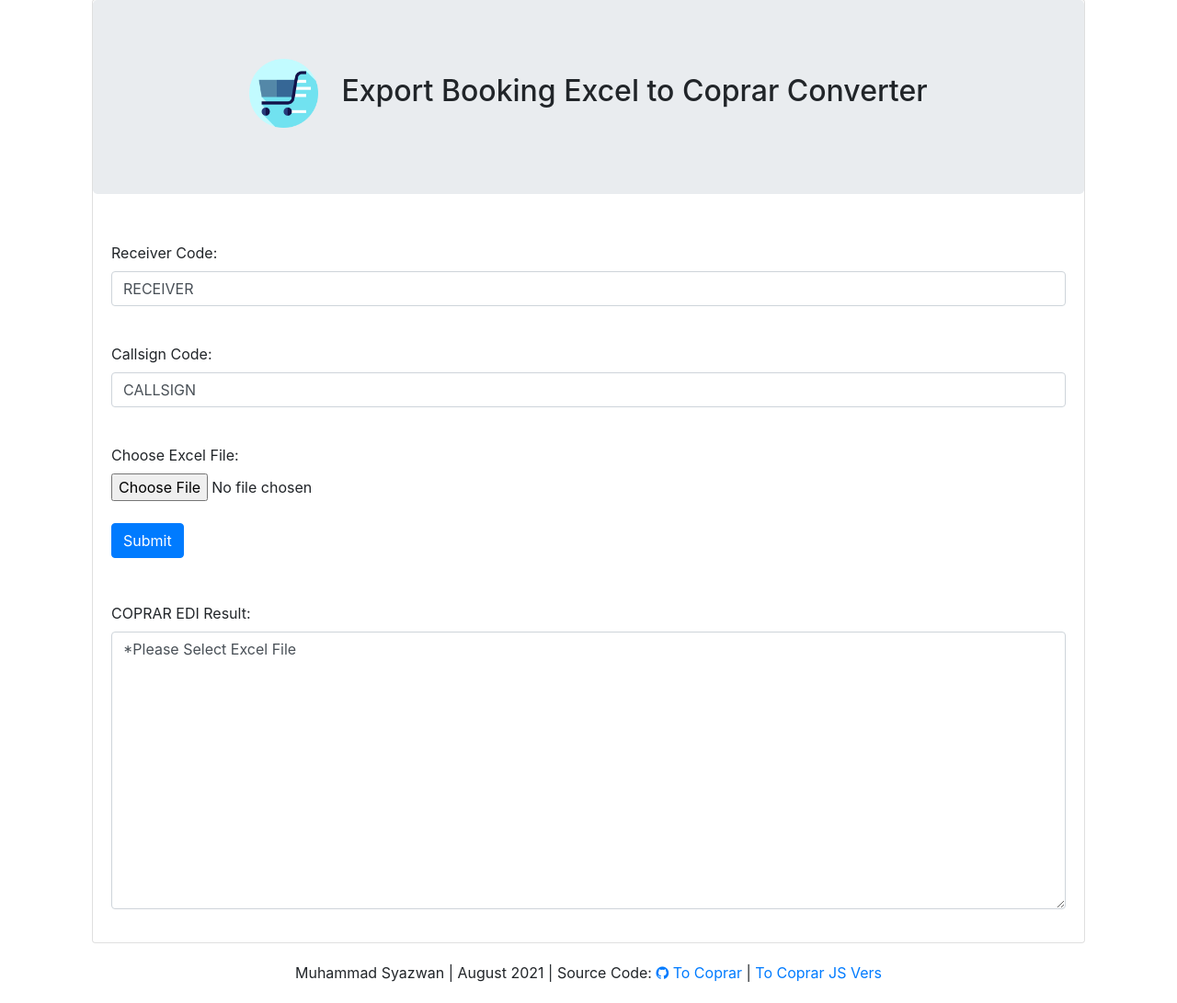
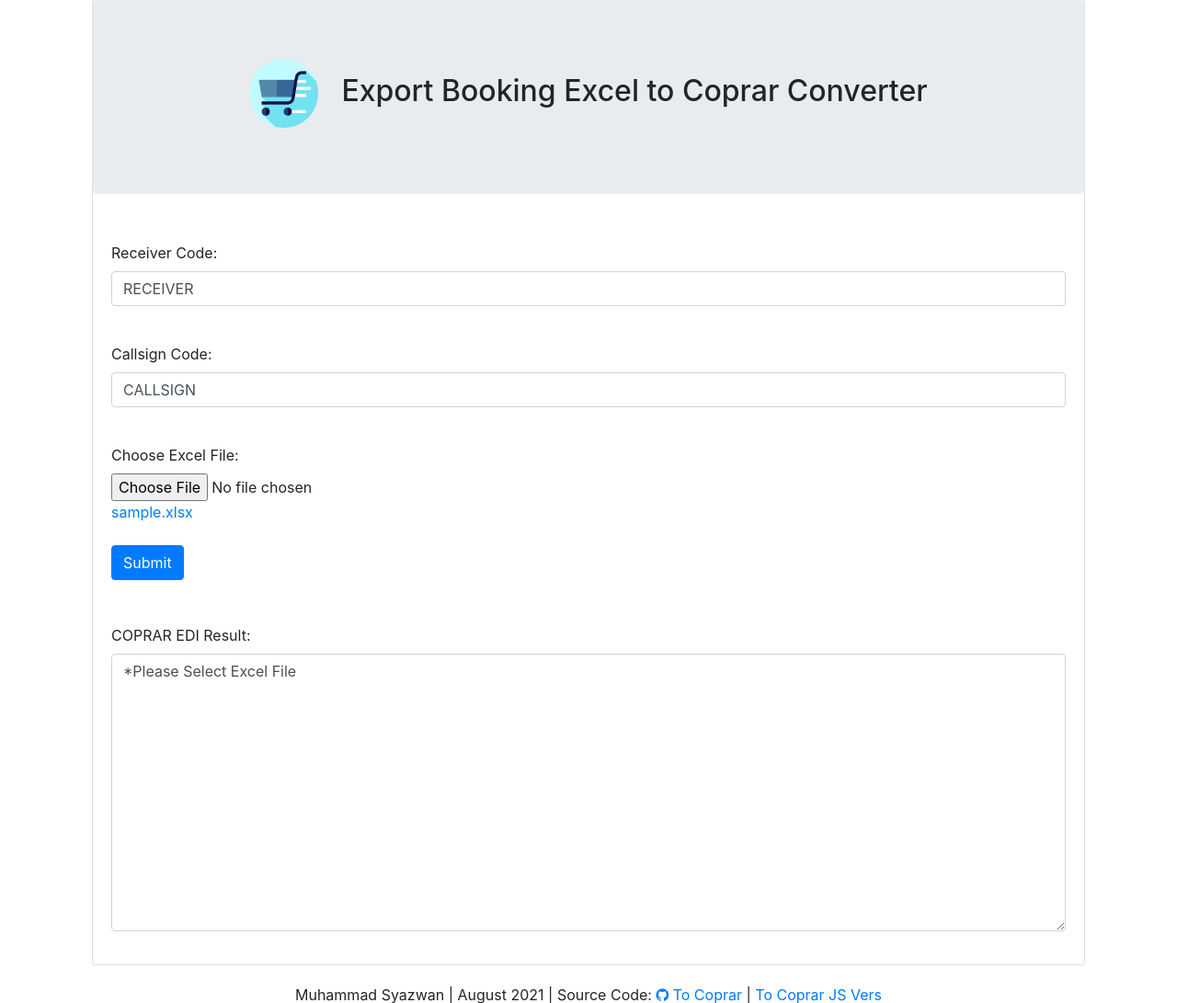
Before and after one commit to syaz131/To-Coprar, a PHP site: page /3000/ in a window 1280 px wide. Shown: the part 25-1116 px from the top of the page at 92% size. Before the commit the page ends 1093 px from the top, so only its background shows below. Run offline with PHP 8.4, Linux system fonts and the light colour scheme.

Commit message:
Add sample file

```diff
--- a/index.php
+++ b/index.php
@@ -29,7 +29,6 @@
                 $receiver_code = test_input($_POST["receiver_code"]);
                 $callsign_code = test_input($_POST["callsign_code"]);
 
-                // $file = $_FILES["file"]["name"];
                 $file = $_FILES["file"]["tmp_name"];
                 // echo "</br>--------</br>";
                 // echo $file;
@@ -39,9 +38,6 @@
             if ($file != ""){
                 $spreadsheet = $reader->load($file);
                 // $spreadsheet = $reader->load("sample.xlsx");
-                // echo "</br>--------</br>";
-                // echo isset($spreadsheet) ;
-                // echo "</br>--------</br>";
                 $allRows=$spreadsheet->getSheet(0)->toArray();
             }
         ?>
@@ -285,7 +281,9 @@
 
                         <!-- Upload excel file -->
                         <div>
-                            <label>Choose Excel File: </label></br><input type="file" name="file" id="file" accept=".xls,.xlsx"></br></br>
+                            <label>Choose Excel File: </label></br>
+                            <input type="file" name="file" id="file" accept=".xls,.xlsx"></br>
+                            <a href="sample.xlsx" download>sample.xlsx</a></br></br>
                             <button type="submit" id="submit" name="submit" class="btn btn-primary">Submit</button>
                         </div>
                         </br></br>
```
